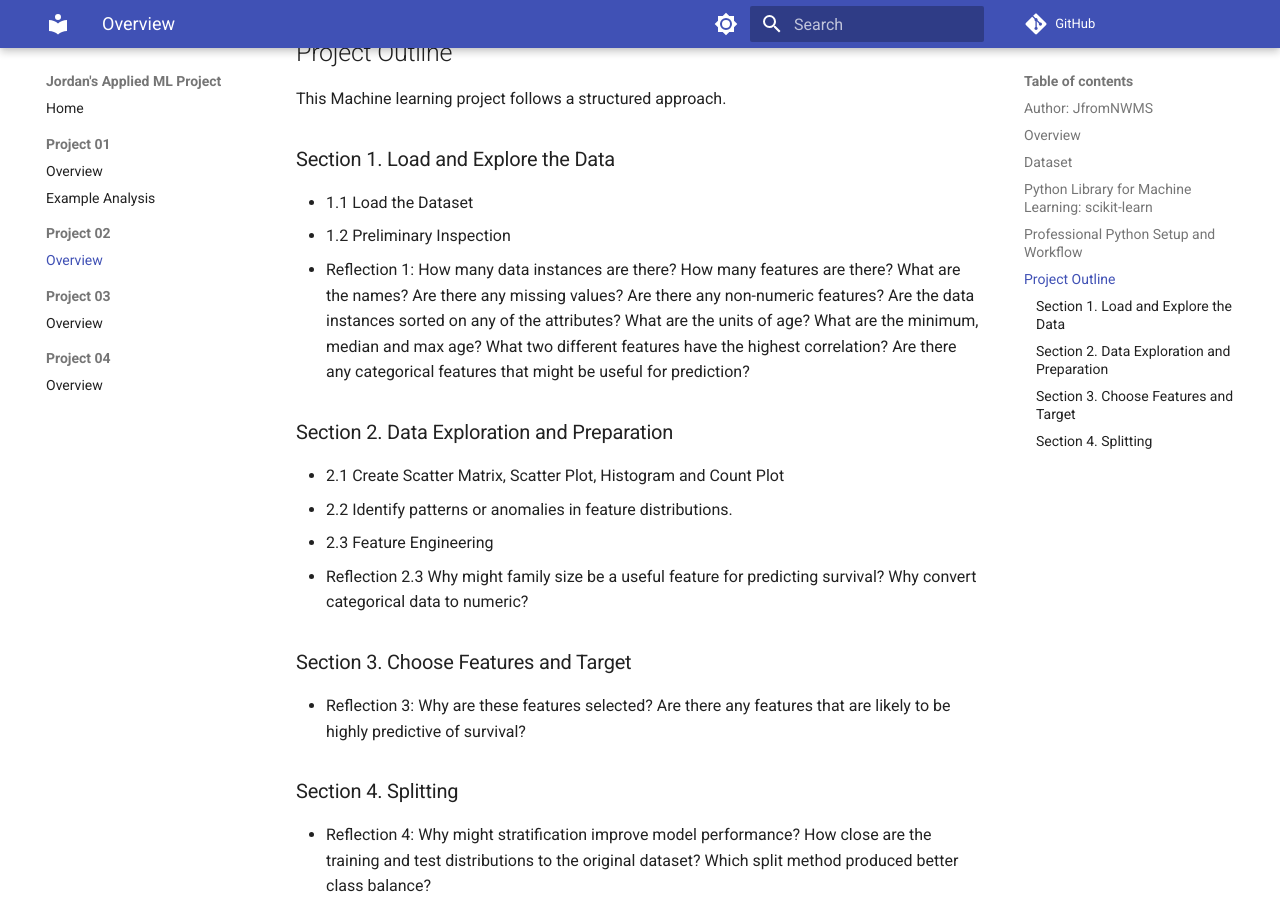
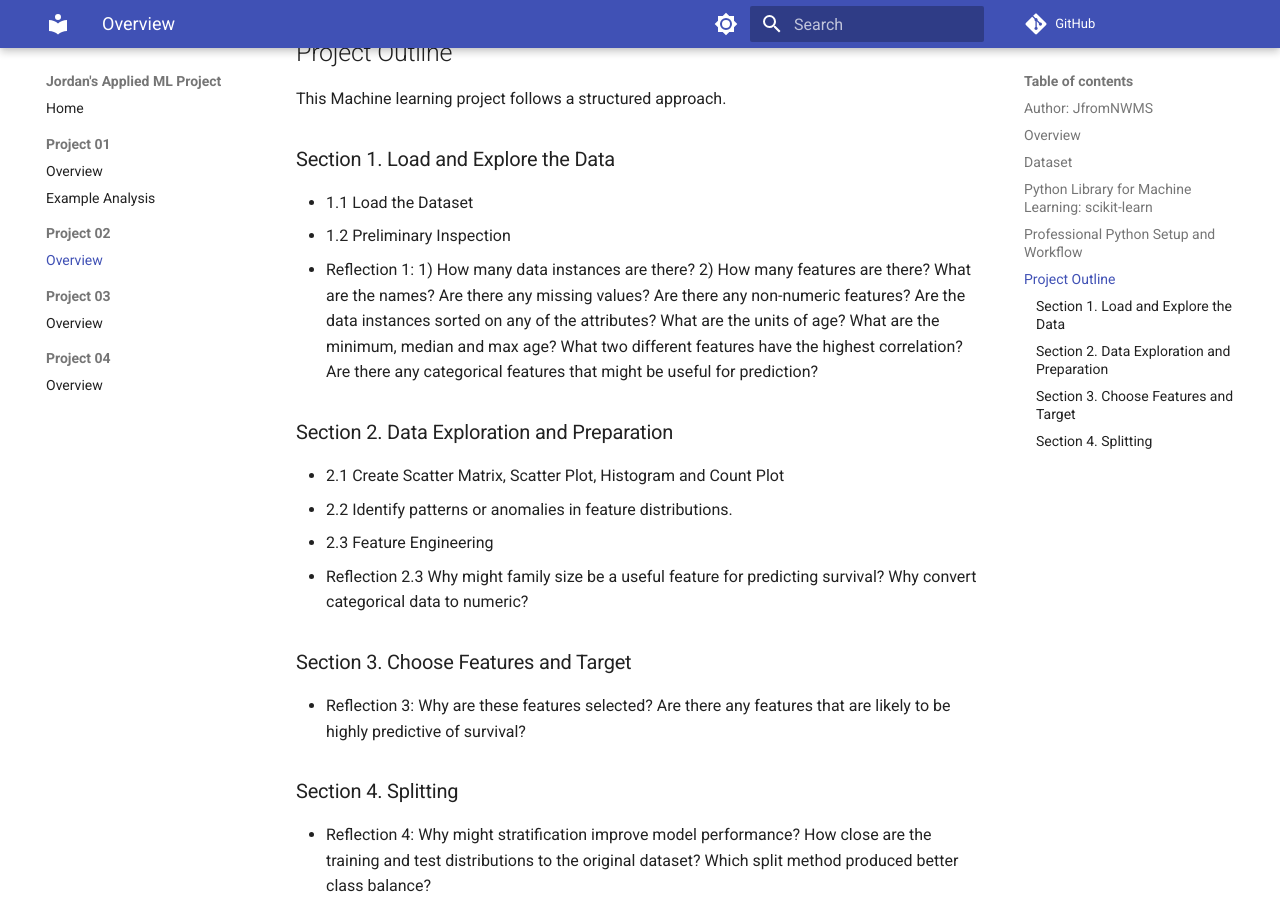
Before and after one commit to JfromNWMS/applied-ml-jordan, an MkDocs documentation site: the page built from docs/project02/README.md, in a window 1280 px wide and 900 px high, scrolled down 1137 px. Built offline with MkDocs 1.6.1 and Material for MkDocs 9.7.7, drawn with Linux system fonts in a browser that asks for light colours; comment, search, counter and statistics services are not loaded.

Commit message:
Saving changes.

```diff
--- a/docs/project02/README.md
+++ b/docs/project02/README.md
@@ -42,8 +42,8 @@ This Machine learning project follows a structured approach.
 - 1.1 Load the Dataset
 - 1.2 Preliminary Inspection
 - Reflection 1:
-How many data instances are there?
-How many features are there?
+1) How many data instances are there?
+2) How many features are there?
 What are the names?
 Are there any missing values?
 Are there any non-numeric features?
```
Also changed, not shown: docs/project02/EXAMPLE_ANALYSIS.md (+1 -1 lines).
